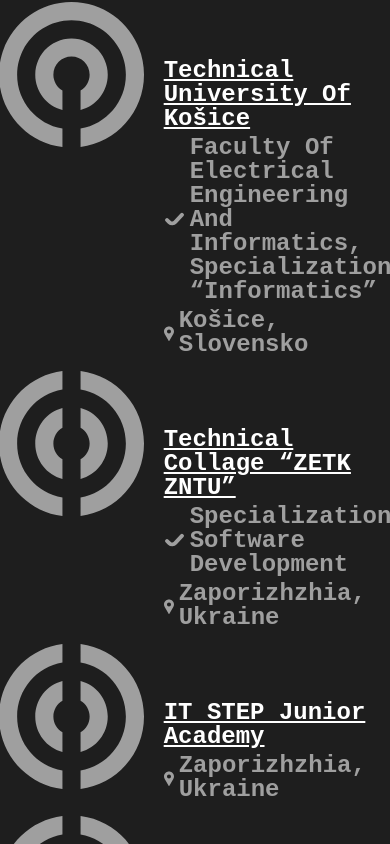
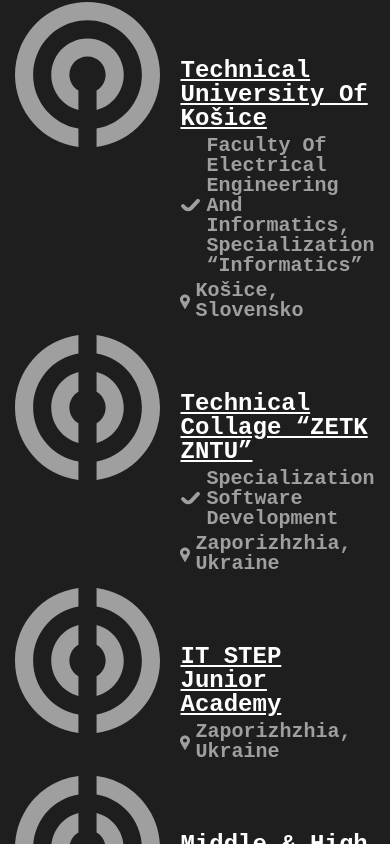
Before and after one commit to danil09234/cv, a React (Create React App) app: page / in a window 390 px wide. Shown: the part 3000-3844 px from the top of the page. Built offline with nearby package versions, Linux system fonts and the light colour scheme.

Commit message:
Fix `EducationalCard` font size adaptive styles

```diff
--- a/src/components/EducationBlock.module.css
+++ b/src/components/EducationBlock.module.css
@@ -107,7 +107,11 @@
         background-image: url('/public/EdgeProgressComponent145.svg');
     }
 
-    .iconRow p {
+    .title {
         font-size: 24px;
     }
+
+    .iconRow p {
+        font-size: 20px;
+    }
 }
```
